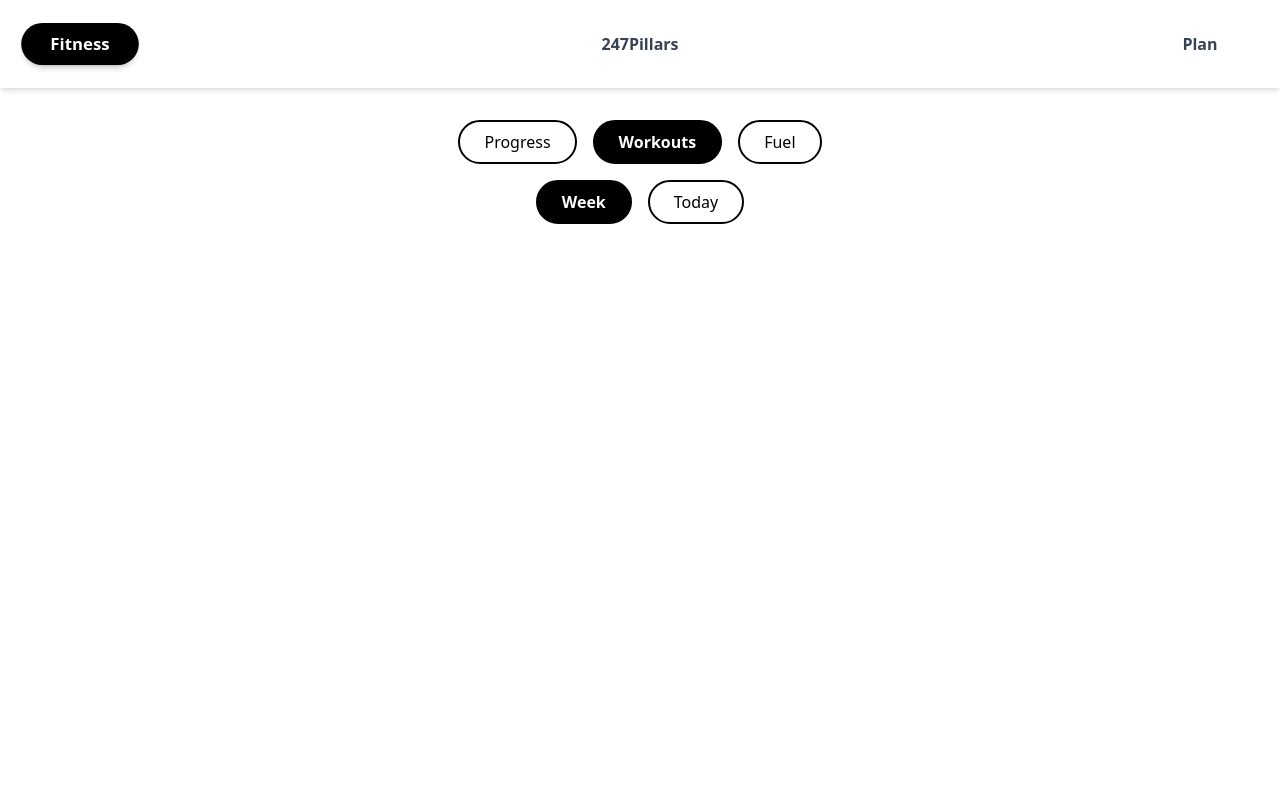
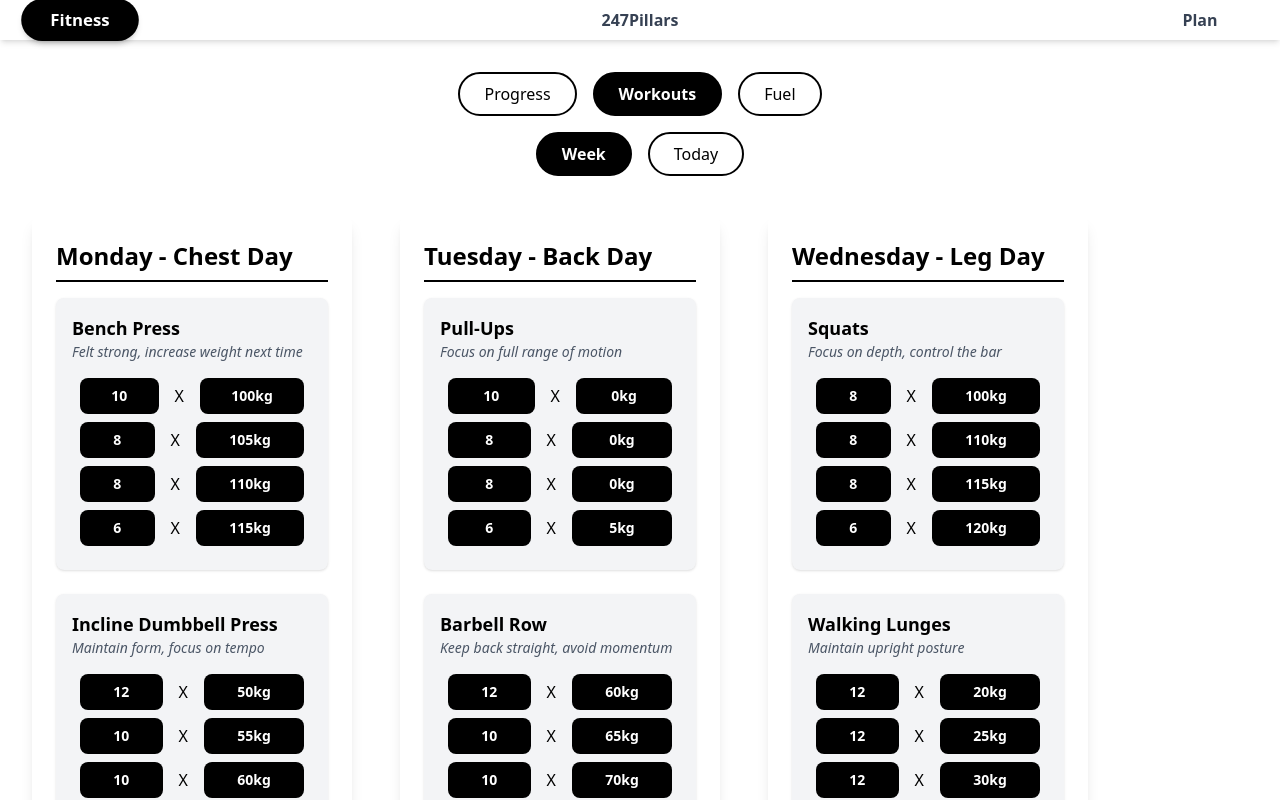
Before and after one commit to JoaDelVecchio/247Pilars, a React (Vite) app in the folder client/: page /fitness/workouts in a window 1280 px wide. Shown: the top 800 px of the page. Built offline with nearby package versions, Linux system fonts and the light colour scheme.

Commit message:
Make each workoutCardComponent

```diff
--- a/client/src/App.tsx
+++ b/client/src/App.tsx
@@ -1,11 +1,11 @@
 import { createBrowserRouter, RouterProvider } from "react-router-dom";
 import Home from "./routes/Home";
-import FitnessProgressPage from "./routes/FitnessProgressPage";
-import FitnessFuelPage from "./routes/FitnessFuelPage";
+import FitnessProgressPage from "./routes/FitnessPage/FitnessProgressPage/FitnessProgressPage";
+import FitnessFuelPage from "./routes/FitnessPage/FitnessFuelPage/FitnessFuelPage";
 import { MainLayout } from "./routes/Layout";
 import PlanPage from "./routes/PlanPage";
 import FitnessNavBar from "./components/FitnessNavBar";
-import FitnessWorkoutsPage from "./routes/FitnessWorkoutsPage";
+import FitnessWorkoutsPage from "./routes/FitnessPage/FitnessWorkoutPage/FitnessWorkoutsPage";
 
 const App = () => {
   const router = createBrowserRouter([
--- /dev/null
+++ b/client/src/mockData/data.ts
@@ -0,0 +1,147 @@
+import { Workout } from "../types/types";
+
+export const workoutsMockData: Workout[] = [
+  {
+    id: "w1",
+    userId: "u1",
+    title: "Chest Day",
+    dayOfWeek: "Monday",
+    exercises: [
+      {
+        name: "Bench Press",
+        notes: "Felt strong, increase weight next time",
+        reps: [
+          { numberOfReps: 10, weight: 100 },
+          { numberOfReps: 8, weight: 105 },
+          { numberOfReps: 8, weight: 110 },
+          { numberOfReps: 6, weight: 115 },
+        ],
+      },
+      {
+        name: "Incline Dumbbell Press",
+        notes: "Maintain form, focus on tempo",
+
+        reps: [
+          { numberOfReps: 12, weight: 50 },
+          { numberOfReps: 10, weight: 55 },
+          { numberOfReps: 10, weight: 60 },
+        ],
+      },
+    ],
+  },
+  {
+    id: "w2",
+    userId: "u1",
+    title: "Back Day",
+    dayOfWeek: "Tuesday",
+    exercises: [
+      {
+        name: "Pull-Ups",
+        notes: "Focus on full range of motion",
+
+        reps: [
+          { numberOfReps: 10, weight: 0 },
+          { numberOfReps: 8, weight: 0 },
+          { numberOfReps: 8, weight: 0 },
+          { numberOfReps: 6, weight: 5 },
+        ],
+      },
+      {
+        name: "Barbell Row",
+        notes: "Keep back straight, avoid momentum",
+
+        reps: [
+          { numberOfReps: 12, weight: 60 },
+          { numberOfReps: 10, weight: 65 },
+          { numberOfReps: 10, weight: 70 },
+          { numberOfReps: 8, weight: 75 },
+        ],
+      },
+    ],
+  },
+  {
+    id: "w3",
+    userId: "u1",
+    title: "Leg Day",
+    dayOfWeek: "Wednesday",
+    exercises: [
+      {
+        name: "Squats",
+        notes: "Focus on depth, control the bar",
+
+        reps: [
+          { numberOfReps: 8, weight: 100 },
+          { numberOfReps: 8, weight: 110 },
+          { numberOfReps: 8, weight: 115 },
+          { numberOfReps: 6, weight: 120 },
+        ],
+      },
+      {
+        name: "Walking Lunges",
+        notes: "Maintain upright posture",
+
+        reps: [
+          { numberOfReps: 12, weight: 20 },
+          { numberOfReps: 12, weight: 25 },
+          { numberOfReps: 12, weight: 30 },
+        ],
+      },
+    ],
+  },
+  {
+    id: "w4",
+    userId: "u1",
+    title: "Shoulder Day",
+    dayOfWeek: "Thursday",
+    exercises: [
+      {
+        name: "Overhead Press",
+        notes: "Control the negative motion",
+
+        reps: [
+          { numberOfReps: 10, weight: 40 },
+          { numberOfReps: 8, weight: 45 },
+          { numberOfReps: 6, weight: 50 },
+        ],
+      },
+      {
+        name: "Lateral Raises",
+        notes: "Use lightweight, focus on form",
+
+        reps: [
+          { numberOfReps: 15, weight: 10 },
+          { numberOfReps: 15, weight: 12 },
+          { numberOfReps: 12, weight: 12 },
+        ],
+      },
+    ],
+  },
+  {
+    id: "w5",
+    userId: "u1",
+    title: "Arms Day",
+    dayOfWeek: "Friday",
+    exercises: [
+      {
+        name: "Bicep Curls",
+        notes: "Strict form, avoid swinging",
+
+        reps: [
+          { numberOfReps: 12, weight: 15 },
+          { numberOfReps: 12, weight: 17.5 },
+          { numberOfReps: 10, weight: 20 },
+        ],
+      },
+      {
+        name: "Tricep Dips",
+        notes: "Focus on depth and control",
+
+        reps: [
+          { numberOfReps: 15, weight: 0 },
+          { numberOfReps: 12, weight: 5 },
+          { numberOfReps: 10, weight: 10 },
+        ],
+      },
+    ],
+  },
+];
--- a/client/src/routes/FitnessWorkoutsPage.tsx
+++ b/client/src/routes/FitnessPage/FitnessWorkoutPage/DisplayWeekOrDayWorkouts.tsx
@@ -1,6 +1,6 @@
-import { useState, useEffect } from "react";
+import { useEffect, useState } from "react";
 
-const FitnessWorkoutsPage = () => {
+const DisplayWeekOrDayWorkout = () => {
   const commonClass =
     "px-6 py-2 text-center rounded-full border-2 transition-all duration-300";
   const activeClass = "bg-black text-white border-black font-bold";
@@ -31,10 +31,11 @@ const FitnessWorkoutsPage = () => {
     return () =>
       window.removeEventListener("resize", updateSecondaryBackground);
   }, [view]);
+  {
+    /* Secondary Navigation */
+  }
 
   return (
-    <div className="flex flex-col w-full items-center">
-      {/* Secondary Navigation */}
     <nav className="relative w-full flex justify-center">
       {/* Animated Background */}
       <div
@@ -63,8 +64,7 @@ const FitnessWorkoutsPage = () => {
         </button>
       </ul>
     </nav>
-    </div>
   );
 };
 
-export default FitnessWorkoutsPage;
+export default DisplayWeekOrDayWorkout;
--- /dev/null
+++ b/client/src/routes/FitnessPage/FitnessWorkoutPage/FitnessWorkoutsPage.tsx
@@ -0,0 +1,14 @@
+import DisplayWeekOrDayWorkout from "./DisplayWeekOrDayWorkouts";
+import { workoutsMockData } from "../../../mockData/data";
+import Workouts from "./Workouts";
+
+const FitnessWorkoutsPage = () => {
+  return (
+    <div className="flex flex-col w-full items-center">
+      <DisplayWeekOrDayWorkout />
+      <Workouts workouts={workoutsMockData} />
+    </div>
+  );
+};
+
+export default FitnessWorkoutsPage;
--- /dev/null
+++ b/client/src/routes/FitnessPage/FitnessWorkoutPage/Workout.tsx
@@ -0,0 +1,47 @@
+import { Workout as WorkoutType } from "../../../types/types";
+
+const Workout = ({ workout }: { workout: WorkoutType }) => {
+  return (
+    <div className="bg-white shadow-lg rounded-lg p-6 mb-6 w-80 max-w-3xl">
+      {/* Workout Title */}
+      <h3 className="text-2xl font-bold text-black mb-4 border-b-2 pb-2">
+        {workout.dayOfWeek} - {workout.title}
+      </h3>
+
+      {/* Exercises List */}
+      <ul className="space-y-6 ">
+        {workout.exercises.map((exercise, i) => (
+          <li key={i} className="bg-gray-100 rounded-lg p-4 shadow-sm">
+            {/* Exercise Name */}
+            <h4 className="text-lg font-semibold text-black">
+              {exercise.name}
+            </h4>
+
+            {/* Notes */}
+            <p className="text-gray-600 text-sm italic mb-2">
+              {exercise.notes}
+            </p>
+
+            {/*Reps */}
+            <div className="p-2 flex flex-col gap-2">
+              {exercise.reps.map((rep) => (
+                <div className="flex gap-4 items-center justify-center">
+                  <span className="bg-black text-center text-white py-2 px-4 flex-grow rounded-lg text-sm font-semibold">
+                    {" "}
+                    {rep.numberOfReps}
+                  </span>{" "}
+                  X{" "}
+                  <span className="bg-black text-center text-white py-2 px-4 flex-grow rounded-lg text-sm font-semibold">
+                    {rep.weight}kg
+                  </span>
+                </div>
+              ))}
+            </div>
+          </li>
+        ))}
+      </ul>
+    </div>
+  );
+};
+
+export default Workout;
--- /dev/null
+++ b/client/src/routes/FitnessPage/FitnessWorkoutPage/Workouts.tsx
@@ -0,0 +1,14 @@
+import { Workout as WorkoutType } from "../../../types/types";
+import Workout from "./Workout";
+
+const Workouts = ({ workouts }: { workouts: WorkoutType[] }) => {
+  return (
+    <div className="flex flex-wrap gap-12 mt-10">
+      {workouts.map((workout: WorkoutType, i) => (
+        <Workout key={i} workout={workout} />
+      ))}
+    </div>
+  );
+};
+
+export default Workouts;
--- /dev/null
+++ b/client/src/types/types.ts
@@ -0,0 +1,13 @@
+export type Exercise = {
+  name: string; // Name of the exercise (e.g., Bench Press)
+  notes: string; // Notes for the exercise (e.g., Felt strong)
+  reps: { numberOfReps: number; weight: number }[]; // Array of reps for each set (e.g., [10, 8, 6])
+};
+
+export type Workout = {
+  id: string; // Unique identifier for the workout
+  userId: string; // ID of the user who owns this workout
+  title: string; // Title of the workout (e.g., Chest Day)
+  dayOfWeek: string; // Day of the week for the workout (e.g., Monday)
+  exercises: Exercise[]; // Array of exercises in this workout
+};
```
Also changed, not shown: client/src/routes/FitnessPage/FitnessFuelPage/FitnessFuelPage.tsx (renamed from client/src/routes/FitnessFuelPage.tsx), client/src/routes/FitnessPage/FitnessProgressPage/FitnessProgressPage.tsx (renamed from client/src/routes/FitnessProgressPage.tsx). Lines whose indentation alone changed are shown as unchanged.
